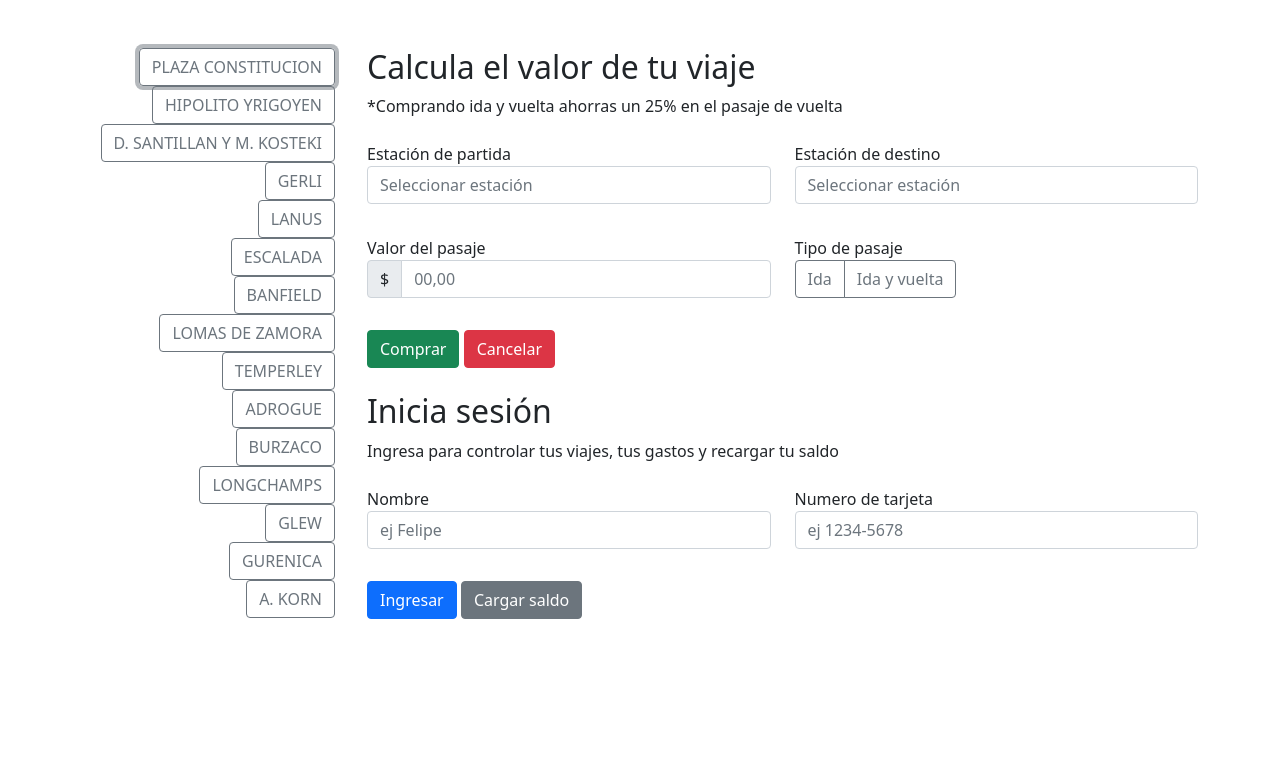
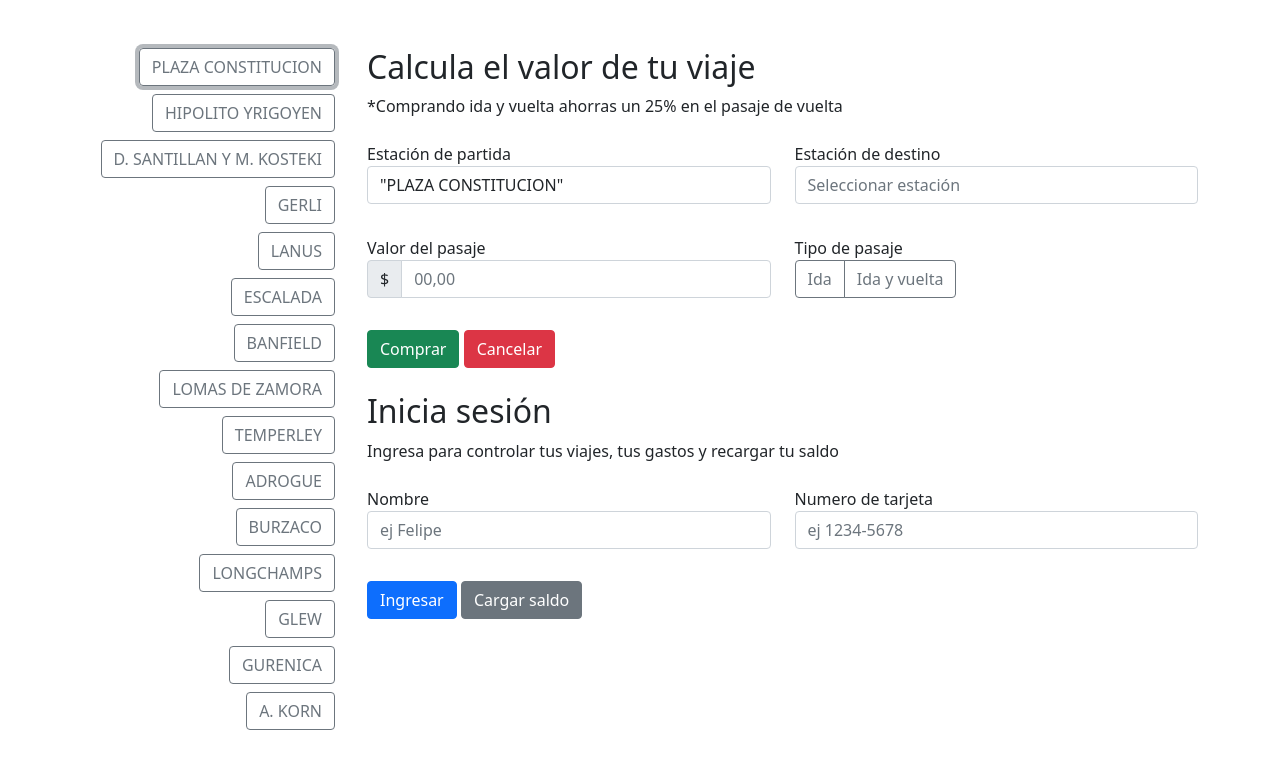
Before and after one commit to felitommasi/js-events, a plain HTML site: page index.html in a window 1280 px wide. Both pictures are taken after a click on the button "PLAZA CONSTITUCION". Drawn offline with nearby package versions, Linux system fonts and the light colour scheme.

Commit message:
second commit

```diff
--- a/js/app.js
+++ b/js/app.js
@@ -28,15 +28,39 @@ function elegirEstacion(array){
     div.innerHTML += `
         <div class="btn-toolbar" role="toolbar">
             <div class="btn-group-vertical me-2">
-                <button type="button" class="btn btn-outline-secondary">
+                <button type="button" class="btn btn-outline-secondary mb-2" id="agregar${item.id}">
                     ${item.estacion}
                 </button>
             </div>
         </div>
     `
     selecEstaciones.appendChild(div);
+
+        let btnAgregar = document.getElementById(`agregar${item.id}`);
+        btnAgregar.addEventListener('click', ()=>{
+            agregarEstacion(item.id);
+        })
     });
 }
 
 
+function agregarEstacion(id){
+    let agregarEstacionIda = arrayEstaciones.find(item => item.id == id);
+    estacionPartidaInput.value = JSON.stringify(agregarEstacionIda.estacion);
+
+}
+
+
+function agregarEstacionVuelta(){
+    let btnIdaVuelta = document.getElementById(selecPasajeDos);
+    btnIdaVuelta.addEventListener('click', ()=>{
+        agregarEstacion(item.id);
+    })
+}
+
+
 //logica simulador carga
+
+function cargarSaldo(){
+
+}
```
Also changed, not shown: css/style.css (line endings or trailing spaces).
